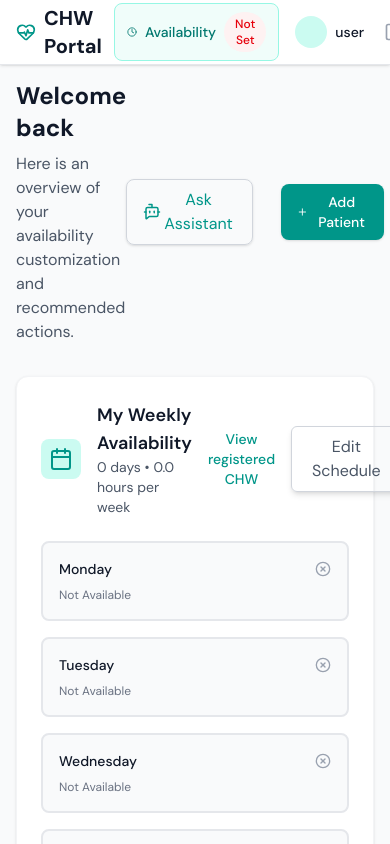
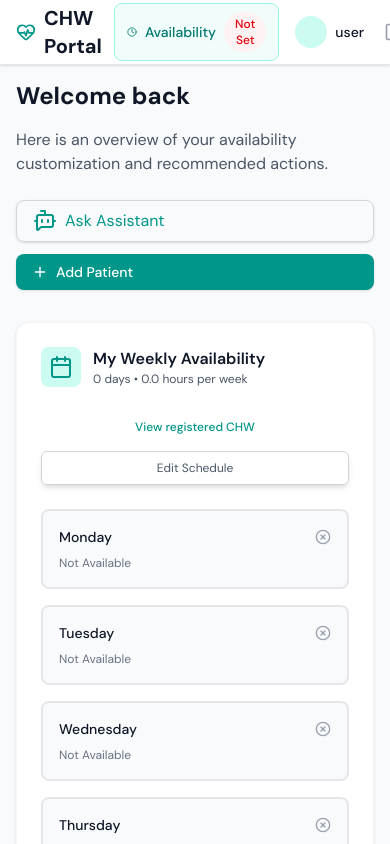
Before and after one commit to tuyishimejohnson/capstone-project, a React (Vite) app: page /dashboard in a window 390 px wide. Shown: the top 844 px of the page. Built offline with nearby package versions, Linux system fonts and the light colour scheme; no server answers; a web font is replaced by a local one.

Commit message:
update the styles of the dashboard to reflect responsiveness

```diff
--- a/src/components/dashboard/Availability/AvailabilityDisplay.tsx
+++ b/src/components/dashboard/Availability/AvailabilityDisplay.tsx
@@ -86,34 +86,37 @@ export const AvailabilityDisplay: React.FC<AvailabilityDisplayProps> = ({
 
   return (
     <div className="bg-white rounded-xl shadow-sm border border-gray-100 p-6 mb-8">
-      <div className="flex items-center justify-between mb-6">
-        <div className="flex items-center">
-          <div className="p-2 bg-teal-100 rounded-lg">
+      <div className="flex flex-col gap-4 sm:flex-row sm:items-center sm:justify-between mb-6">
+        {/* Left: Icon + Title + Subtitle */}
+        <div className="flex items-center flex-1 min-w-0">
+          <div className="p-2 bg-teal-100 rounded-lg flex-shrink-0">
             <Calendar className="w-6 h-6 text-teal-600" />
           </div>
-          <div className="ml-4">
-            <h3 className="text-lg font-semibold text-gray-900">
+          <div className="ml-3 sm:ml-4 min-w-0">
+            <h3 className="text-base sm:text-lg font-semibold text-gray-900 truncate">
               My Weekly Availability
             </h3>
-            <p className="text-sm text-gray-600">
+            <p className="text-xs sm:text-sm text-gray-600 truncate">
               {availableDays.length} days • {totalHours.toFixed(1)} hours per
               week
             </p>
           </div>
         </div>
+        {/* Right: Buttons */}
+        <div className="flex flex-col sm:flex-row gap-2 sm:gap-3 mt-2 sm:mt-0">
           <button
-          className="px-4 py-2 text-teal-600 hover:text-teal-700 hover:bg-teal-50 rounded-lg text-sm font-medium"
+            className="px-4 py-2 text-teal-600 hover:text-teal-700 hover:bg-teal-50 rounded-lg text-xs sm:text-sm font-medium w-full sm:w-auto"
             onClick={() => setShowRegistered(true)}
           >
             View registered CHW
           </button>
-
           <button
             onClick={onEditClick}
-          className="shadow-md text-gray-600 border border-gray-300 hover:translate-x-0.5 transition-all duration-200 hover:transform px-5 py-2 rounded-md"
+            className="shadow-md text-gray-600 border border-gray-300 hover:translate-x-0.5 transition-all duration-200 hover:transform px-4 sm:px-5 py-2 rounded-md text-xs sm:text-sm w-full sm:w-auto"
           >
             Edit Schedule
           </button>
+        </div>
       </div>
 
       {/* Weekly Schedule Grid */}
--- a/src/components/dashboard/Dashboard.tsx
+++ b/src/components/dashboard/Dashboard.tsx
@@ -203,18 +203,17 @@ export const Dashboard: React.FC<DashboardProps> = ({ onLogout }) => {
       {/* Main Content */}
       <main className="max-w-7xl mx-auto px-4 sm:px-6 lg:px-8 py-8 mt-12">
         {/* Welcome Section */}
-        <div className="mb-8 flex justify-between">
-          <div>
-            <div className="flex gap-5 items-center">
-              <h2 className="text-2xl font-bold text-gray-900 mb-2">
-                {" "}
+        <div className="mb-8 flex flex-col md:flex-row md:justify-between gap-6 md:gap-0">
+          <div className="w-full md:w-auto">
+            <div className="flex flex-col sm:flex-row gap-3 sm:gap-5 items-start sm:items-center">
+              <h2 className="text-2xl font-bold text-gray-900 mb-2 sm:mb-0">
                 Welcome back
                 {` ${userName.split(" ")[0]}`}
               </h2>
 
               {userDataResults.role === "admin" && (
                 <button
-                  className="bg-teal-100 px-4 py-2 border border-teal-300 hover:translate-x-0.5 transform cursor-pointer rounded-md text-gray-500"
+                  className="bg-teal-100 px-4 py-2 border border-teal-300 hover:translate-x-0.5 transform cursor-pointer rounded-md text-gray-500 mt-2 sm:mt-0"
                   onClick={() => setViewPins(true)}
                 >
                   View CHW PIN
@@ -222,26 +221,26 @@ export const Dashboard: React.FC<DashboardProps> = ({ onLogout }) => {
               )}
             </div>
 
-            <p className="text-gray-600">
+            <p className="text-gray-600 mt-2 sm:mt-0">
               Here is an overview of your availability customization and
               recommended actions.
             </p>
           </div>
 
-          <div className="gap-7 border-gray-200 flex items-center justify-center">
+          <div className="flex flex-col sm:flex-row gap-3 md:gap-7 border-gray-200 items-center justify-center w-full md:w-auto">
             <button
-              className="flex items-center px-4 py-2 shadow-sm text-gray-600 rounded-lg hover:bg-teal-600 hover:text-white transition-all duration-200 border border-gray-300"
+              className="flex items-center px-4 py-2 shadow-sm text-gray-600 rounded-lg hover:bg-teal-600 hover:text-white transition-all duration-200 border border-gray-300 w-full sm:w-auto"
               onClick={() => setPrediction(true)}
             >
               <span className="text-teal-600 hover:text-white flex items-center justify-center">
-                <BotMessageSquare className="w-6 h-6 " />
+                <BotMessageSquare className="w-6 h-6 mr-2" />
                 Ask Assistant
               </span>
             </button>
             {/* Add Patient Data Button */}
             <button
               onClick={() => setShowForm(true)}
-              className="flex items-center px-4 py-2 bg-teal-600 text-white rounded-lg hover:border hover:border-gray-300 hover:bg-transparent hover:text-gray-400 transition-all duration-200 shadow-sm"
+              className="flex items-center px-4 py-2 bg-teal-600 text-white rounded-lg hover:border hover:border-gray-300 hover:bg-transparent hover:text-gray-400 transition-all duration-200 shadow-sm w-full sm:w-auto"
             >
               <Plus className="w-4 h-4 mr-2" />
               <span className="text-sm font-medium">Add Patient</span>
```
Lines whose indentation alone changed are shown as unchanged.
